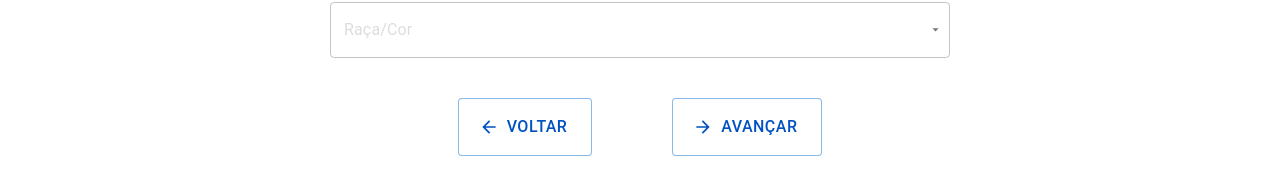
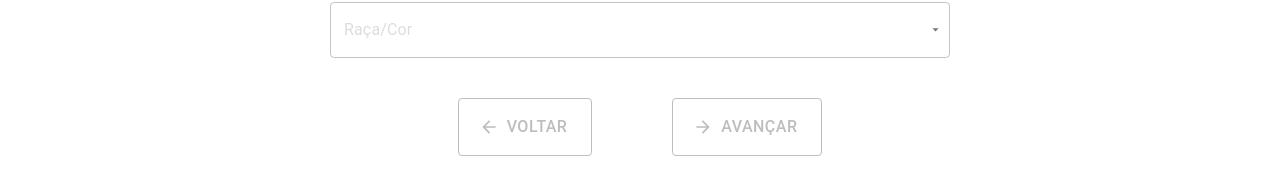
Before and after one commit to Departamento-de-Gestao-de-Pessoas-CVBC/AdmissaoDigital, a React (Vite) app: page / in a window 1280 px wide. Shown: the part 667-850 px from the top of the page. Built offline with nearby package versions, Linux system fonts and the light colour scheme.

Commit message:
Ajustes básicos e iniciando a implementação dos botões para avanço e volta do formulário.

```diff
--- a/src/components/BasicButton/BasicButton.jsx
+++ b/src/components/BasicButton/BasicButton.jsx
@@ -2,7 +2,10 @@ import * as React from "react";
 import Box from "@mui/material/Box";
 import Button from "@mui/material/Button";
 
-const textColor = "#0051c2";
+const textColor = "#bdbdbd";
+const textColorHover = "#0051c2";
+const borderColorHover = "#0051c2";
+const borderColor = "#bdbdbd";
 const bgColor = "#ffffff";
 
 export const BasicButton = ({ title, icone, startIcon, ...rest }) => {
@@ -14,6 +17,7 @@ export const BasicButton = ({ title, icone, startIcon, ...rest }) => {
         sx={{
           color: textColor,
           background: bgColor,
+          borderColor: borderColor,
           fontSize: "1.2rem",
           padding: "1rem 2rem",
           "@media (min-width: 745px)": {
@@ -25,11 +29,12 @@ export const BasicButton = ({ title, icone, startIcon, ...rest }) => {
             padding: "1.4rem 2.4rem",
           },
           "&:hover": {
-            color: bgColor,
-            background: textColor,
+            color: textColorHover,
+            background: bgColor,
+            borderColor: borderColorHover,
             boxShadow: "0px 0px 3px rgba(0, 0, 0, 0.677)",
             "& .MuiButton-startIcon": {
-              color: bgColor,
+              color: textColorHover,
             },
           },
           "& .MuiButton-startIcon": {
--- a/src/components/MultiStepForm/Documents.jsx
+++ b/src/components/MultiStepForm/Documents.jsx
@@ -1,13 +1,14 @@
 import * as React from "react";
 import styles from "./Documents.module.css";
 
-import { GoArrowRight, GoArrowLeft } from "react-icons/go";
+import ArrowForwardOutlinedIcon from "@mui/icons-material/ArrowForwardOutlined";
+import ArrowBackOutlinedIcon from "@mui/icons-material/ArrowBackOutlined";
 
-import { Button } from "../Button/Button";
+// import { Button } from "../Button/Button";
 import { Input } from "../Input/Input";
 import { BasicSelect } from "../Select/Select";
 
-export const Documents = () => {
+export const Documents = ({ formData, prevStep, nextStep }) => {
   const [UFRGSelect, setUFRGSelect] = React.useState("");
   const [expRg, setExpRg] = React.useState("");
 
@@ -93,10 +94,7 @@ export const Documents = () => {
       <div className={styles.alone}>
         <Input type="text" id="pollingStation" label="Seção Eleitoral" />
       </div>
-      <div className={styles.buttons}>
-        <Button icone={<GoArrowLeft />} title="Voltar" />
-        <Button icone={<GoArrowRight />} title="Avançar" />
-      </div>
+      <div className={styles.buttons}></div>
     </div>
   );
 };
--- a/src/components/MultiStepForm/MultiStepForm.jsx
+++ b/src/components/MultiStepForm/MultiStepForm.jsx
@@ -24,6 +24,7 @@ export const MultiStepForm = () => {
           <Documents
             formData={formData}
             setFormData={setFormData}
+            prevStep={prevStep}
             nextStep={nextStep}
           />
         );
--- a/src/components/MultiStepForm/PersonalData.jsx
+++ b/src/components/MultiStepForm/PersonalData.jsx
@@ -4,11 +4,12 @@ import styles from "./PersonalData.module.css";
 import ArrowForwardOutlinedIcon from "@mui/icons-material/ArrowForwardOutlined";
 import ArrowBackOutlinedIcon from "@mui/icons-material/ArrowBackOutlined";
 
+// import { Button } from "../Button/Button";
 import { Input } from "../Input/Input";
 import { BasicSelect } from "../Select/Select";
 import { BasicButton } from "../BasicButton/BasicButton";
 
-export const PersonalData = ({ formData, setFormData, nextStep }) => {
+export const PersonalData = ({ formData, setFormData, nextStep, prevStep }) => {
   const [nationalitySelect, setNationalitySelect] = React.useState("");
   const [genderSelect, setGenderSelect] = React.useState("");
   const [maritalStatusSelect, setMaritalStatusSelect] = React.useState("");
@@ -122,8 +123,16 @@ export const PersonalData = ({ formData, setFormData, nextStep }) => {
         />
       </div>
       <div className={styles.buttons}>
-        <BasicButton title="Voltar" startIcon={<ArrowBackOutlinedIcon />} />
-        <BasicButton title="Avançar" startIcon={<ArrowForwardOutlinedIcon />} />
+        <BasicButton
+          title="Voltar"
+          startIcon={<ArrowBackOutlinedIcon />}
+          onClick={prevStep}
+        />
+        <BasicButton
+          title="Avançar"
+          startIcon={<ArrowForwardOutlinedIcon />}
+          onClick={nextStep}
+        />
       </div>
     </div>
   );
```
